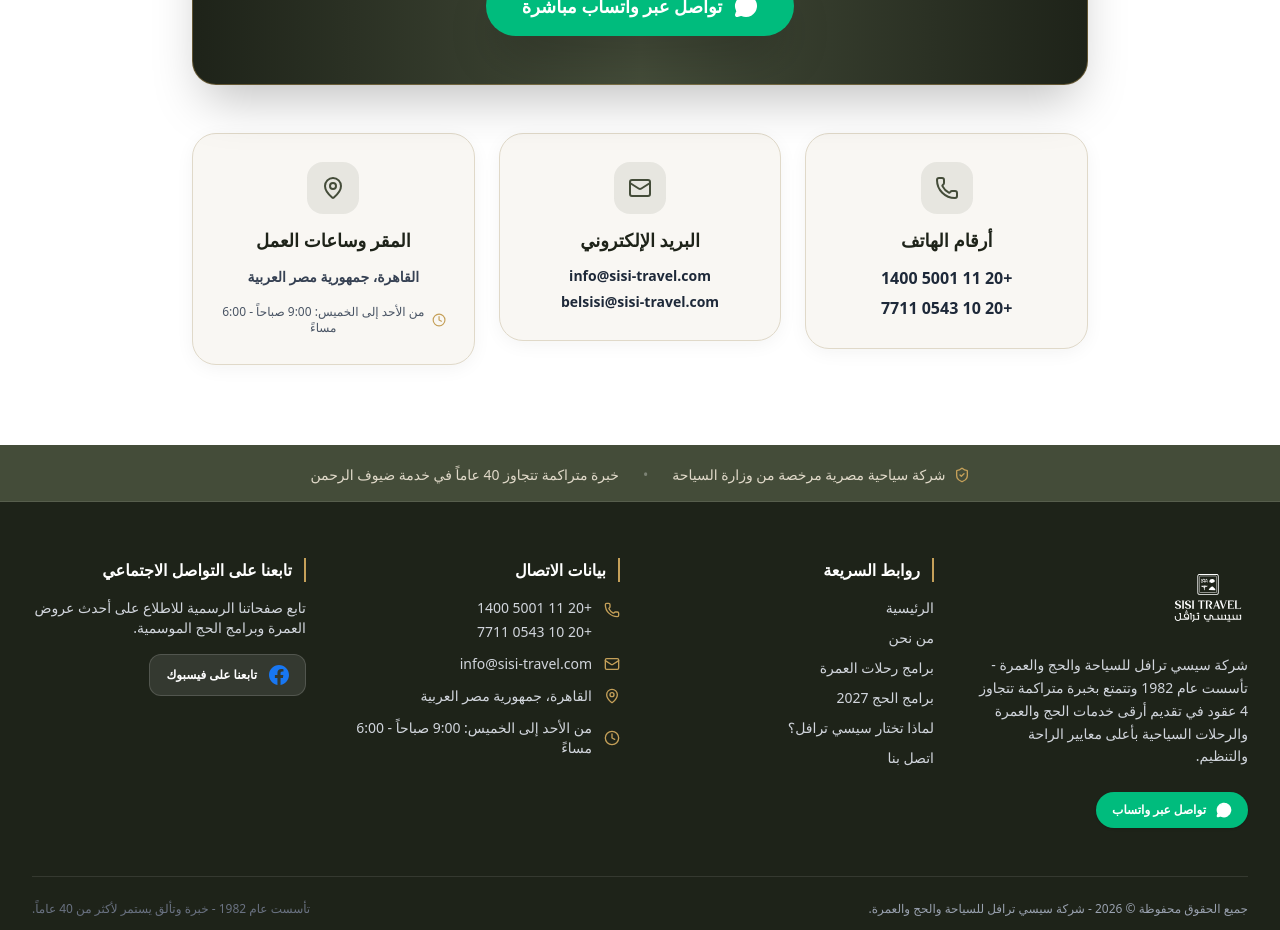
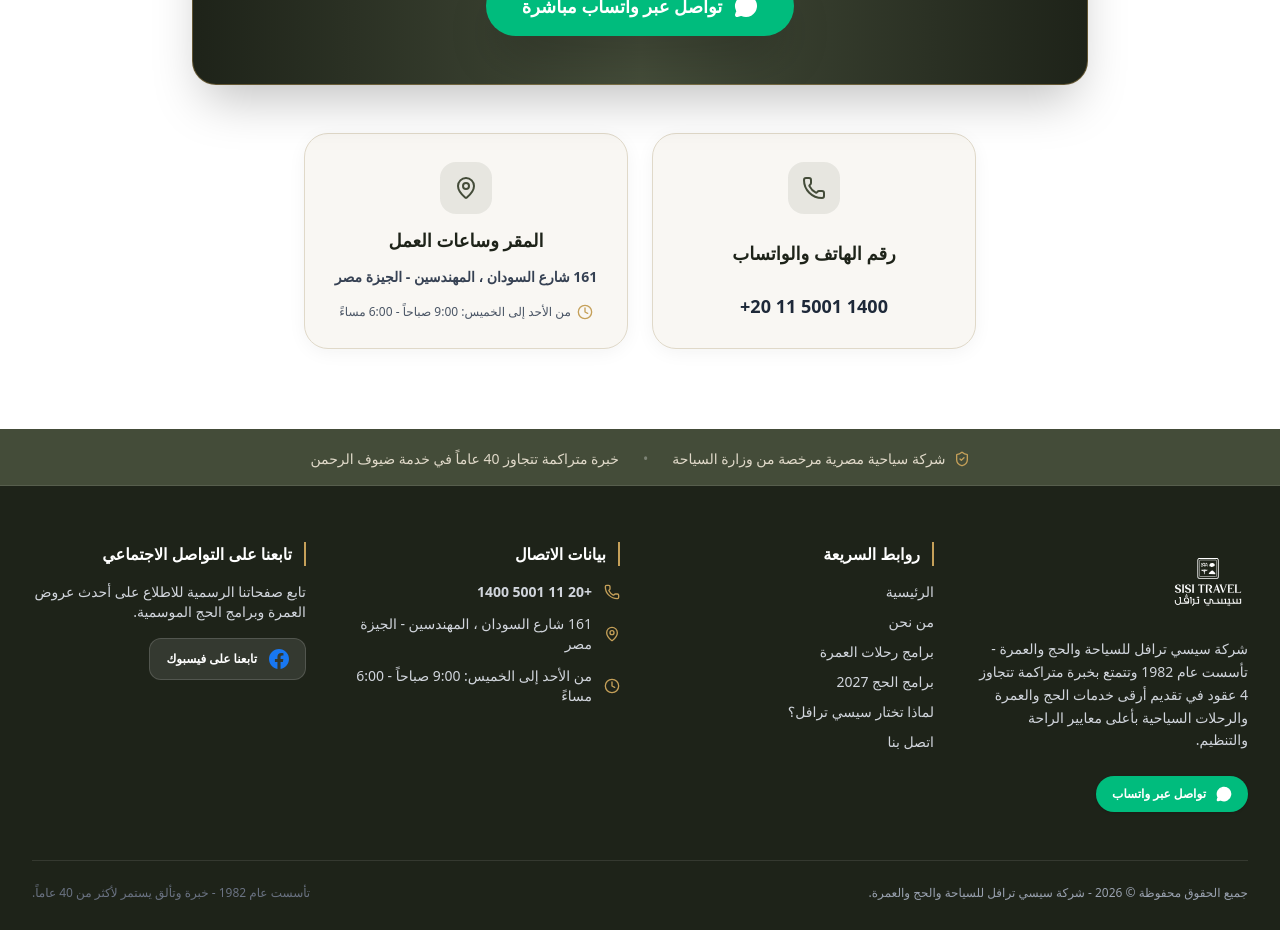
Before and after one commit to youssef-shaaban-dev/sisi-travel, a Next.js app: page / in a window 1280 px wide. Shown: the part 8920-9850 px from the top of the page. Built offline with nearby package versions, Linux system fonts and the light colour scheme.

Commit message:
feat: add FAQ, contact, footer sections and program data configuration

```diff
--- a/src/components/layout/Footer.tsx
+++ b/src/components/layout/Footer.tsx
@@ -1,7 +1,7 @@
 import React from 'react';
 import Image from 'next/image';
 import Link from 'next/link';
-import { Phone, Mail, MapPin, Clock, MessageCircle, ShieldCheck } from 'lucide-react';
+import { Phone, MapPin, Clock, MessageCircle, ShieldCheck } from 'lucide-react';
 import { COMPANY_DETAILS, getWhatsAppLink } from '@/data/programsData';
 
 export default function Footer() {
@@ -94,25 +94,10 @@ export default function Footer() {
               بيانات الاتصال
             </h4>
             <ul className="space-y-3 text-sm text-gray-300">
-              <li className="flex items-start gap-3">
-                <Phone className="w-4 h-4 text-brand-gold mt-1 flex-shrink-0" />
-                <div className="space-y-1">
-                  <div>
-                    <a href={`tel:${COMPANY_DETAILS.phone1Raw}`} className="hover:text-white dir-ltr inline-block">
-                      {COMPANY_DETAILS.phone1}
-                    </a>
-                  </div>
-                  <div>
-                    <a href={`tel:${COMPANY_DETAILS.phone2Raw}`} className="hover:text-white dir-ltr inline-block">
-                      {COMPANY_DETAILS.phone2}
-                    </a>
-                  </div>
-                </div>
-              </li>
               <li className="flex items-center gap-3">
-                <Mail className="w-4 h-4 text-brand-gold flex-shrink-0" />
-                <a href={`mailto:${COMPANY_DETAILS.email}`} className="hover:text-white dir-ltr">
-                  {COMPANY_DETAILS.email}
+                <Phone className="w-4 h-4 text-brand-gold flex-shrink-0" />
+                <a href={`tel:${COMPANY_DETAILS.phone1Raw}`} className="hover:text-white dir-ltr font-bold">
+                  {COMPANY_DETAILS.phone1}
                 </a>
               </li>
               <li className="flex items-center gap-3">
--- a/src/components/sections/ContactSection.tsx
+++ b/src/components/sections/ContactSection.tsx
@@ -1,5 +1,4 @@
-import React from 'react';
-import { Phone, Mail, MapPin, Clock, MessageCircle } from 'lucide-react';
+import { Phone, MapPin, Clock, MessageCircle } from 'lucide-react';
 import SectionHeading from '@/components/ui/SectionHeading';
 import MotionWrapper from '@/components/ui/MotionWrapper';
 import { COMPANY_DETAILS, getWhatsAppLink } from '@/data/programsData';
@@ -48,55 +47,26 @@ export default function ContactSection() {
             </div>
           </MotionWrapper>
 
-          {/* Contact Details Grid */}
-          <div className="grid grid-cols-1 sm:grid-cols-2 lg:grid-cols-3 gap-6">
-            {/* Phone Card */}
+          {/* Contact Details Grid - 2 Centered Cards */}
+          <div className="grid grid-cols-1 sm:grid-cols-2 max-w-2xl mx-auto gap-6">
+            {/* Phone & WhatsApp Card */}
             <MotionWrapper delay={0.3}>
-              <div className="bg-brand-sand-light p-7 rounded-3xl border border-brand-sand flex flex-col items-center text-center space-y-3 brand-card-shadow hover:-translate-y-1 transition-all">
+              <div className="bg-brand-sand-light p-7 rounded-3xl border border-brand-sand flex flex-col items-center text-center space-y-3 brand-card-shadow hover:-translate-y-1 transition-all h-full justify-between">
                 <div className="p-3.5 bg-brand-burgundy/10 text-brand-burgundy rounded-2xl">
                   <Phone className="w-6 h-6" />
                 </div>
-                <h4 className="font-extrabold text-lg text-brand-burgundy-dark">أرقام الهاتف</h4>
-                <div className="space-y-1.5 text-base text-gray-800 dir-ltr font-bold">
-                  <div>
-                    <a href={`tel:${COMPANY_DETAILS.phone1Raw}`} className="hover:text-brand-burgundy transition-colors">
-                      {COMPANY_DETAILS.phone1}
-                    </a>
-                  </div>
-                  <div>
-                    <a href={`tel:${COMPANY_DETAILS.phone2Raw}`} className="hover:text-brand-burgundy transition-colors">
-                      {COMPANY_DETAILS.phone2}
-                    </a>
-                  </div>
-                </div>
-              </div>
-            </MotionWrapper>
-
-            {/* Email Card */}
-            <MotionWrapper delay={0.4}>
-              <div className="bg-brand-sand-light p-7 rounded-3xl border border-brand-sand flex flex-col items-center text-center space-y-3 brand-card-shadow hover:-translate-y-1 transition-all">
-                <div className="p-3.5 bg-brand-burgundy/10 text-brand-burgundy rounded-2xl">
-                  <Mail className="w-6 h-6" />
-                </div>
-                <h4 className="font-extrabold text-lg text-brand-burgundy-dark">البريد الإلكتروني</h4>
-                <div className="space-y-1.5 text-sm text-gray-800 dir-ltr font-bold">
-                  <div>
-                    <a href={`mailto:${COMPANY_DETAILS.email}`} className="hover:text-brand-burgundy transition-colors">
-                      {COMPANY_DETAILS.email}
-                    </a>
-                  </div>
-                  <div>
-                    <a href={`mailto:${COMPANY_DETAILS.secondaryEmail}`} className="hover:text-brand-burgundy transition-colors">
-                      {COMPANY_DETAILS.secondaryEmail}
-                    </a>
-                  </div>
+                <h4 className="font-extrabold text-lg text-brand-burgundy-dark">رقم الهاتف والواتساب</h4>
+                <div dir='ltr' className="text-lg text-gray-800 dir-ltr font-black">
+                  <a href={`tel:${COMPANY_DETAILS.phone1Raw}`} className="hover:text-brand-burgundy transition-colors">
+                    {COMPANY_DETAILS.phone1}
+                  </a>
                 </div>
               </div>
             </MotionWrapper>
 
             {/* Office & Hours Card */}
-            <MotionWrapper delay={0.5} className="sm:col-span-2 lg:col-span-1">
-              <div className="bg-brand-sand-light p-7 rounded-3xl border border-brand-sand flex flex-col items-center text-center space-y-3 brand-card-shadow hover:-translate-y-1 transition-all">
+            <MotionWrapper delay={0.4}>
+              <div className="bg-brand-sand-light p-7 rounded-3xl border border-brand-sand flex flex-col items-center text-center space-y-3 brand-card-shadow hover:-translate-y-1 transition-all h-full justify-between">
                 <div className="p-3.5 bg-brand-burgundy/10 text-brand-burgundy rounded-2xl">
                   <MapPin className="w-6 h-6" />
                 </div>
--- a/src/components/sections/FaqSection.tsx
+++ b/src/components/sections/FaqSection.tsx
@@ -51,7 +51,7 @@ export default function FaqSection() {
       id: 6,
       question: 'كيف يمكنني حجز رحلتي والاستفسار عن العروض والأسعار المتاحة؟',
       answer:
-        'يمكنكم التواصل المباشر مع فريق المبيعات والخدمة عبر الواتساب أو الاتصال الهاتفي بأرقام الشركة الرسمية، أو زيارة مقر المركز الرئيسي بشرع السودان بالمهندسين أو أحد فروعنا بالمحافظات.',
+        'يمكنكم التواصل المباشر مع فريق المبيعات والخدمة عبر الواتساب أو الاتصال الهاتفي بأرقام الشركة الرسمية، أو زيارة مقر المركز الرئيسي (161 شارع السودان ، المهندسين - الجيزة مصر) أو أحد فروعنا بالمحافظات.',
     },
   ];
 
--- a/src/data/programsData.ts
+++ b/src/data/programsData.ts
@@ -733,13 +733,9 @@ export const COMPANY_DETAILS = {
   description: 'شركة سيسي ترافل للسياحة والحج والعمرة - تأسست عام 1982 وتتمتع بخبرة متراكمة تتجاوز 4 عقود في تقديم أرقى خدمات الحج والعمرة والرحلات السياحية بأعلى معايير الراحة والتنظيم.',
   phone1: '+20 11 5001 1400',
   phone1Raw: '+201150011400',
-  phone2: '+20 10 0543 7711',
-  phone2Raw: '+201005437711',
-  whatsapp: '+20 10 0543 7711',
-  whatsappRaw: '201005437711',
-  email: 'info@sisi-travel.com',
-  secondaryEmail: 'belsisi@sisi-travel.com',
-  address: 'القاهرة، جمهورية مصر العربية',
+  whatsapp: '+20 11 5001 1400',
+  whatsappRaw: '201150011400',
+  address: '161 شارع السودان ، المهندسين - الجيزة مصر',
   facebookUrl: 'https://www.facebook.com/SiSiTravelEGY/',
   workingHours: 'من الأحد إلى الخميس: 9:00 صباحاً - 6:00 مساءً',
 };
```
